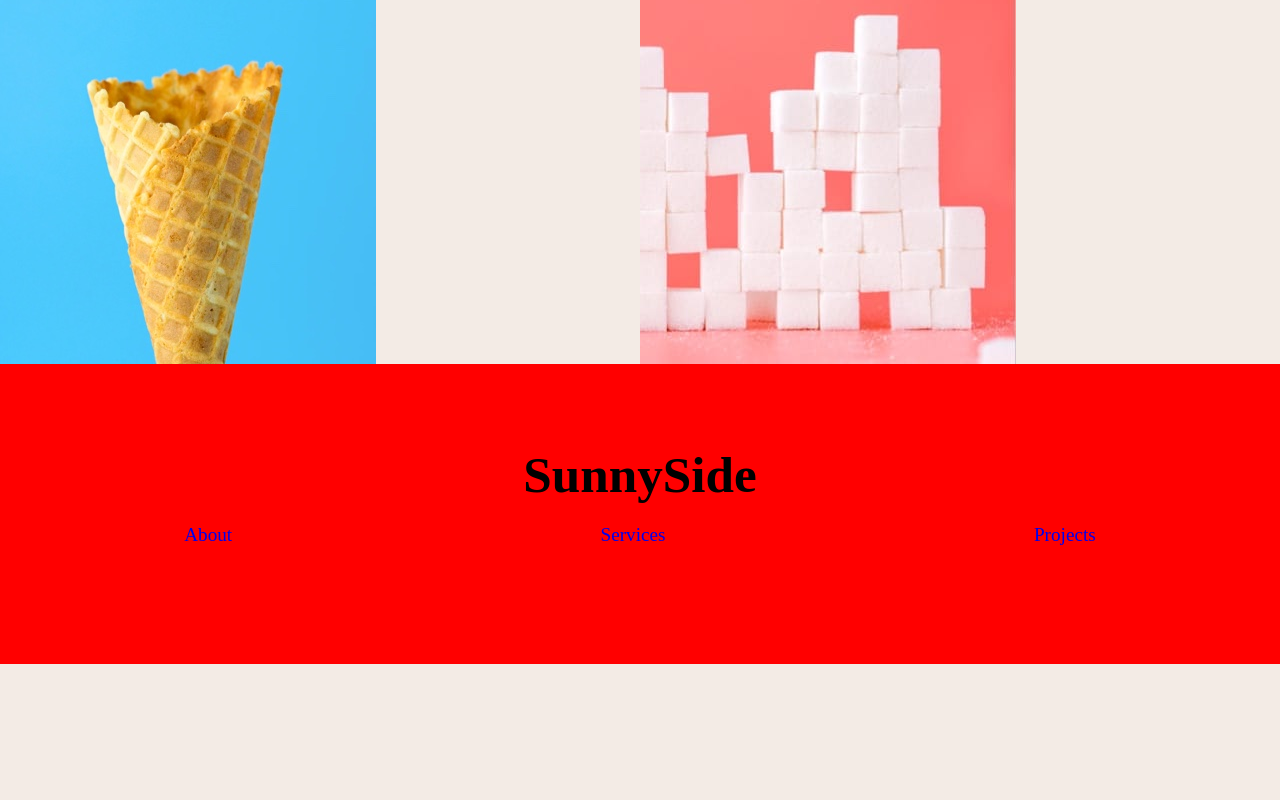
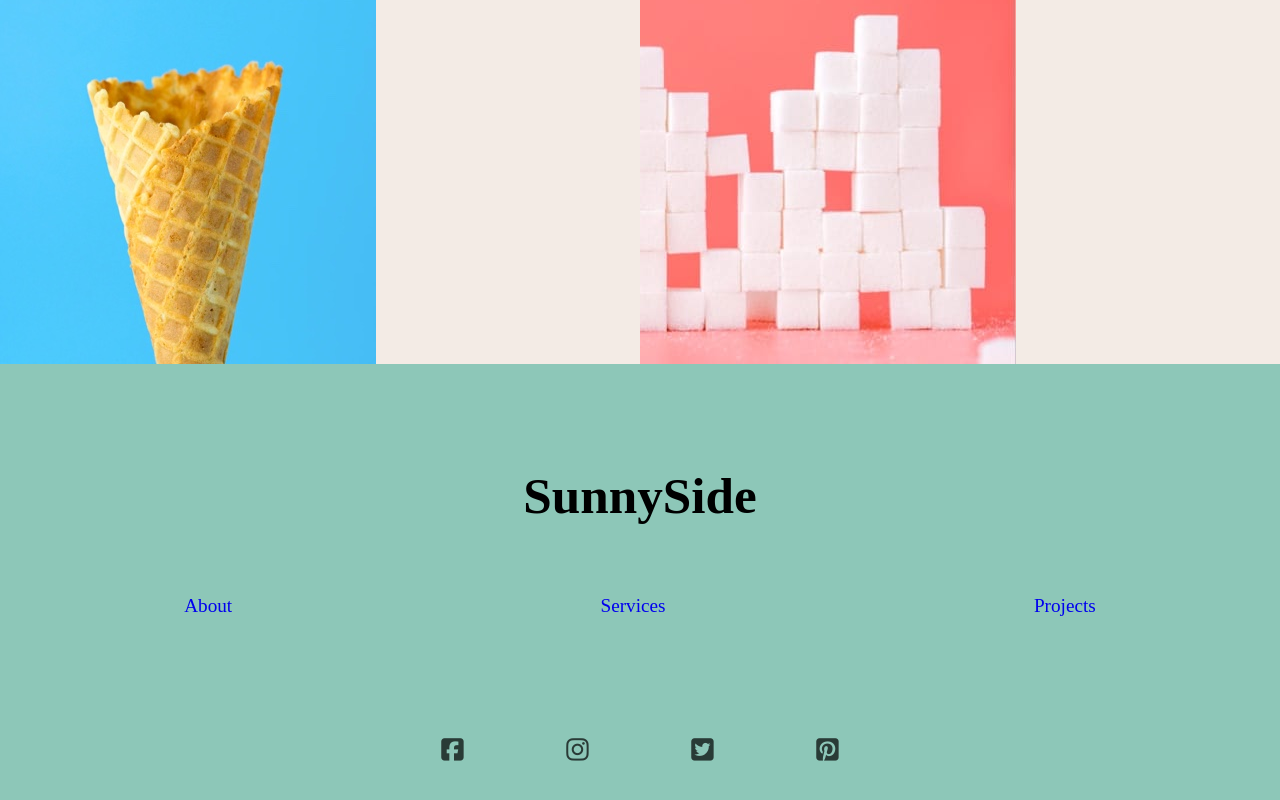
Before and after one commit to TippingTheIceBerg/sunnySideAgency, a plain HTML site: page index.html in a window 1280 px wide. Shown: the part 5995-6795 px from the top of the page. Before the commit the page ends 6659 px from the top, so only its background shows below. Drawn offline with Linux system fonts and the light colour scheme.

Commit message:
footer layout
improved footer layout and began color selection.

```diff
--- a/_footer.scss
+++ b/_footer.scss
@@ -2,12 +2,12 @@
 
 .footerBg{
     @include flexCenter(center);
-    height: 300px;
-    background-color: red;
+    height: 500px;
+    background-color: #8dc7b8;
     flex-direction: column;
     gap: 20px;
-
     .footer__logo{
+        margin-bottom: 50px;
         font-size: 3.2em;
         font-weight: 800;
     }
@@ -20,5 +20,15 @@
             font-size: 1.2em;
         }
     }
+    .footer__socialLinks{
+        margin-top: 100px;
+        width: 500px;
+        display: flex;
+        justify-content: space-around;
 
+        i{
+            font-size: 1.6em;
+            opacity: .7;
+        }
+    }
 }
--- a/index.html
+++ b/index.html
@@ -10,6 +10,7 @@
   <!-- Feel free to remove these styles or customise in your own stylesheet 👍 -->
 <link rel="stylesheet" href="./style.css">
 <script src="./script.js"></script>
+<script src="https://kit.fontawesome.com/d09ef2a77d.js" crossorigin="anonymous"></script>
 </head>
 <body>
   <div class="main__backgroundImg">
@@ -100,11 +101,12 @@
     <a class="footer__link" href="#">Services</a>
     <a class="footer__link" href="#">Projects</a>
   </div>
-  <div>
-    <img src="" alt="">
-    <img src="" alt="">
-    <img src="" alt="">
-    <img src="" alt="">
+
+  <div class="footer__socialLinks">
+    <i class="fab fa-facebook-square"></i>
+    <i class="fab fa-instagram"></i>
+    <i class="fab fa-twitter-square"></i>
+    <i class="fab fa-pinterest-square"></i>
   </div>
 </footer>
 
```
Also changed, not shown: style.css, 1 other file.
